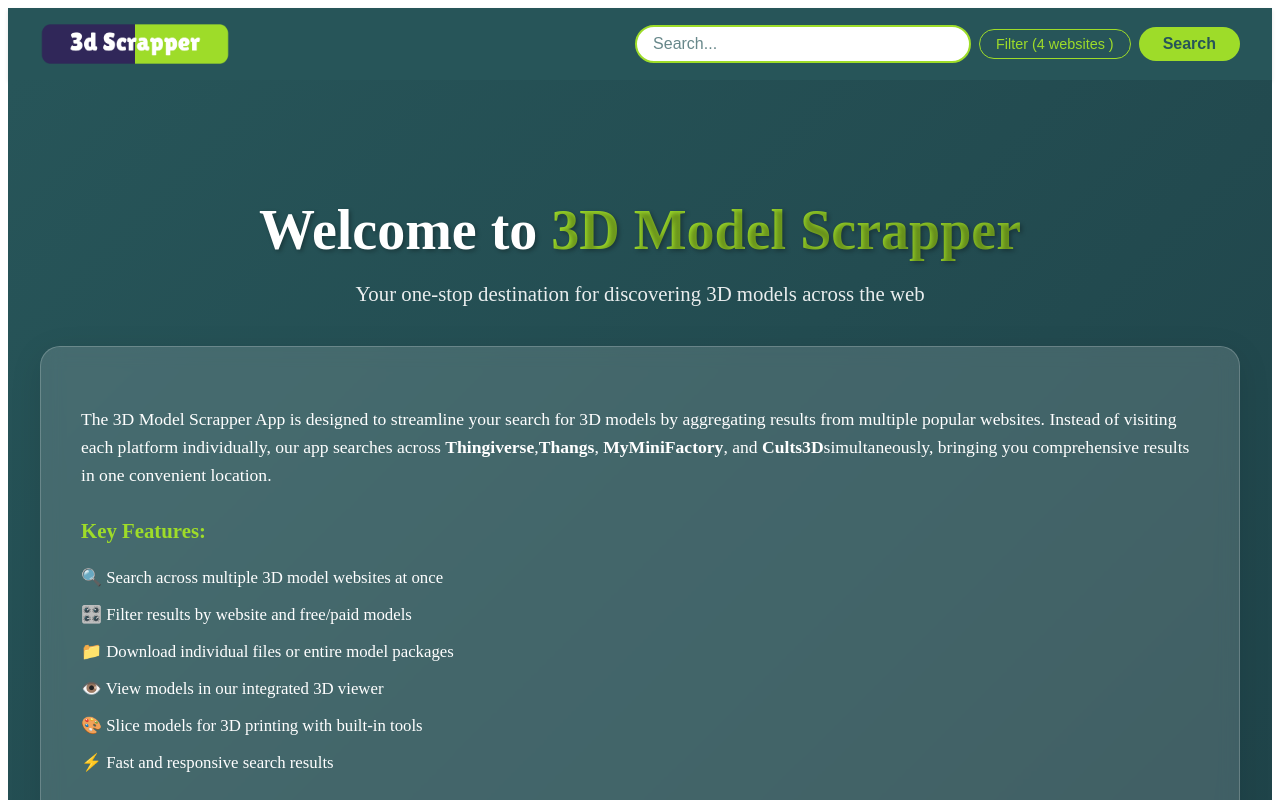
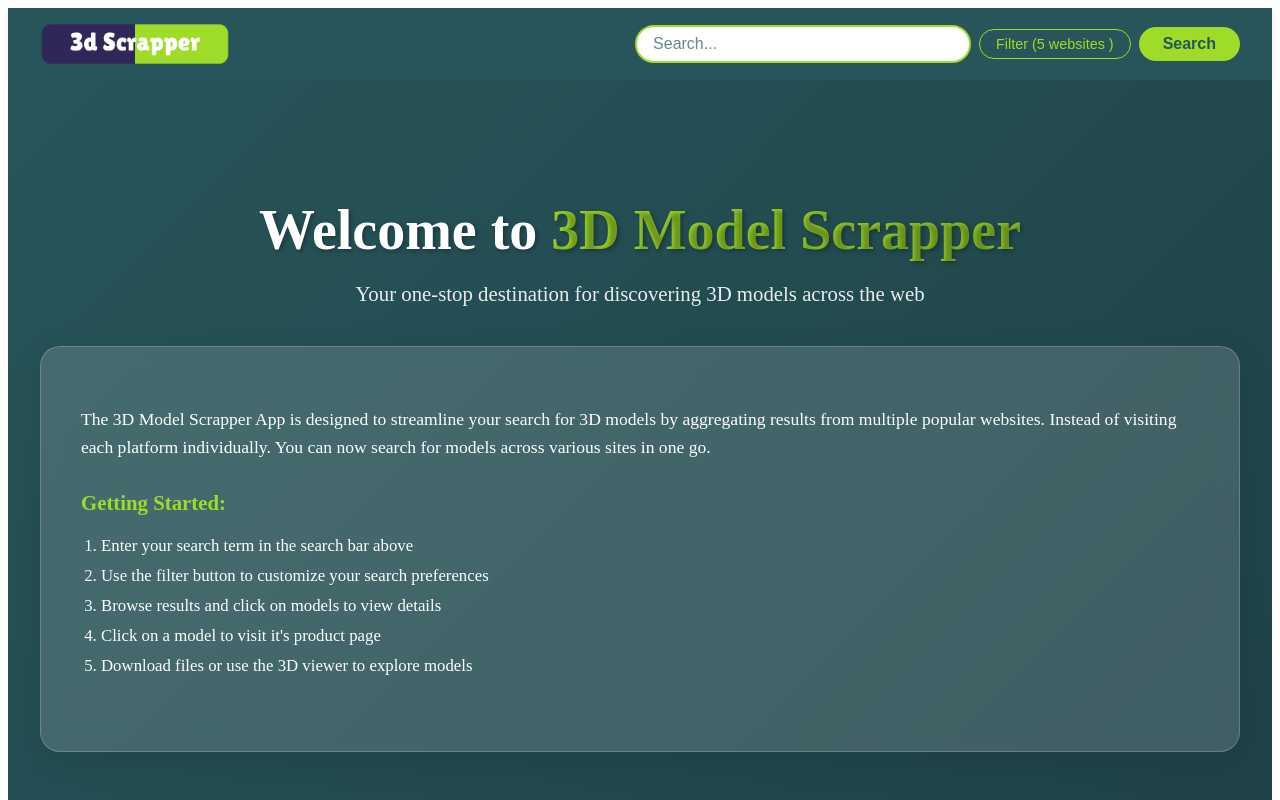
Before and after one commit to itsfadymate/modelscrapper-frontend, a React (Vite) app in the folder scrapper-view/: page / in a window 1280 px wide. Shown: the top 800 px of the page. Built offline with nearby package versions, Linux system fonts and the light colour scheme.

Commit message:
changed preselected websites

```diff
--- a/scrapper-view/src/App.jsx
+++ b/scrapper-view/src/App.jsx
@@ -11,7 +11,7 @@
   const [isScrapingSlowWebsite,setIsScrapingSlowWebsite] = useState(false);
   const [showHomePage, setShowHomePage] = useState(true);
   const resultsPerPage = 20;
-  const slowWebsites = ['grabcad','thingiverse'];
+  const slowWebsites = ['grabcad'];
 
   const handleSearch = async (query, selectedWebsites = [], showFreeOnly = false) => {
     for (let website of selectedWebsites){
--- a/scrapper-view/src/components/FilterOverlay.jsx
+++ b/scrapper-view/src/components/FilterOverlay.jsx
@@ -8,11 +8,11 @@
 
   const availableWebsites = [
     { id: 'thingiverse', },
-    { id: 'thangs' },
+    { id: 'sketchfab'},
     { id: 'myminifactory' },
     { id: 'cults3d'},
-    { id: 'grabcad'},
-    { id: 'sketchfab'}
+    { id: 'thangs' },
+    { id: 'grabcad'}
   ];
 
   const handleBackDropClick = (e) => {
--- a/scrapper-view/src/components/HomePage.jsx
+++ b/scrapper-view/src/components/HomePage.jsx
@@ -43,22 +43,8 @@
             <p>
               The 3D Model Scrapper App is designed to streamline your search for 3D models
               by aggregating results from multiple popular websites. Instead of visiting each
-              platform individually, our app searches across <strong>Thingiverse</strong>,
-              <strong>Thangs</strong>, <strong>MyMiniFactory</strong>, and <strong>Cults3D</strong>
-              simultaneously, bringing you comprehensive results in one convenient location.
+              platform individually. You can now search for models across various sites in one go.
             </p>
-
-            <div className="features">
-              <h3>Key Features:</h3>
-              <ul>
-                <li>🔍 Search across multiple 3D model websites at once</li>
-                <li>🎛️ Filter results by website and free/paid models</li>
-                <li>📁 Download individual files or entire model packages</li>
-                <li>👁️ View models in our integrated 3D viewer</li>
-                <li>🎨 Slice models for 3D printing with built-in tools</li>
-                <li>⚡ Fast and responsive search results</li>
-              </ul>
-            </div>
 
             <div className="getting-started">
               <h3>Getting Started:</h3>
@@ -66,7 +52,9 @@
                 <li>Enter your search term in the search bar above</li>
                 <li>Use the filter button to customize your search preferences</li>
                 <li>Browse results and click on models to view details</li>
+                <li>Click on a model to visit it's product page</li>
                 <li>Download files or use the 3D viewer to explore models</li>
+
               </ol>
             </div>
           </div>
@@ -76,7 +64,7 @@
 
       <div className="faq-section">
         <div className="faq-content">
-          <h2 className="faq-title">Frequently Asked Questions</h2>
+          <h2 className="faq-title">FAQ</h2>
 
           <div className="faq-list">
             {faqData.map((faq, index) => (
--- a/scrapper-view/src/components/Navbar.jsx
+++ b/scrapper-view/src/components/Navbar.jsx
@@ -2,7 +2,7 @@
 import './Navbar.css';
 import FilterOverlay from './FilterOverlay';
 
-function Navbar({ onSearch }) {
+function Navbar({ onSearch,setShowHomePage }) {
   const [searchQuery, setSearchQuery] = useState('');
   const [showFilter, setShowFilter] = useState(false);
   const [selectedWebsites, setSelectedWebsites] = useState([
@@ -10,6 +10,7 @@
     'thangs',
     'myminifactory',
     'cults3d',
+    'sketchfab'
   ]);
   const [showFreeOnly, setShowFreeOnly] = useState(false);
 
@@ -38,7 +39,7 @@
   return (
     <nav className="navbar">
       <div className="navbar-logo">
-        <img src="/logo2.png" alt="Logo" />
+        <img src="/logo2.png" alt="Logo" onClick={() => setShowHomePage(true)} style={{ cursor: 'pointer' }}/>
       </div>
 
       <div className="navbar-search">
```
